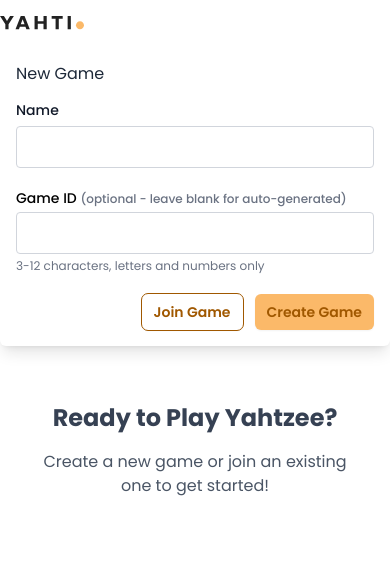
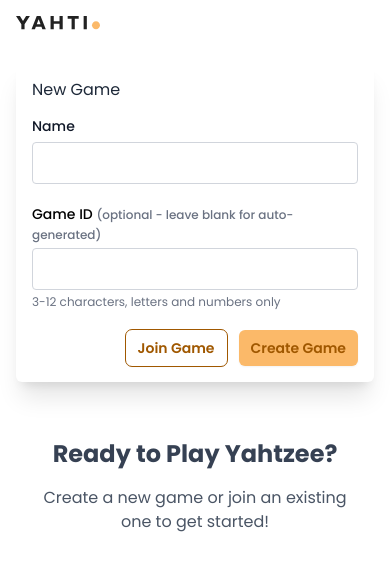
Before and after one commit to nrthbound/yahtzee-scorecard, a SvelteKit app: page / in a window 390 px wide. Shown: the top 570 px of the page. Built offline with nearby package versions, Linux system fonts and the light colour scheme; no server answers.

Commit message:
New Game padding fixes

```diff
--- a/src/routes/+layout.svelte
+++ b/src/routes/+layout.svelte
@@ -6,7 +6,7 @@
 </script>
 
 <svelte:head><link rel="icon" href={favicon} /></svelte:head>
-<div class="max-w-6xl mx-auto py-4 flex">
+<div class="max-w-6xl mx-auto py-4 px-4 md:px-0 flex">
 	<a href="/" title="Yahti.app">
 		<svg width="84" height="14" viewBox="0 0 84 14" fill="none" xmlns="http://www.w3.org/2000/svg">
 			<path d="M0 0H3.93555L7.00195 5.05859L10.1172 0H13.877L8.56445 8.33008V13.2617H5.35156V8.33008L0 0Z" fill="#222222"/>
--- a/src/routes/+page.svelte
+++ b/src/routes/+page.svelte
@@ -133,9 +133,9 @@
       </div>
     {/if}
 
-    <div class="mb-6 max-w-2xl mx-auto">
+    <div class="mb-6 px-4 md:px-0 mt-4 max-w-2xl mx-auto">
 
-      <div class="bg-white shadow-lg p-4 rounded-md">
+      <div class="bg-white shadow-xl p-4 rounded-md">
         <h3 class=" text-gray-800 mb-3">New Game</h3>
 
         <div class="space-y-5">
```
